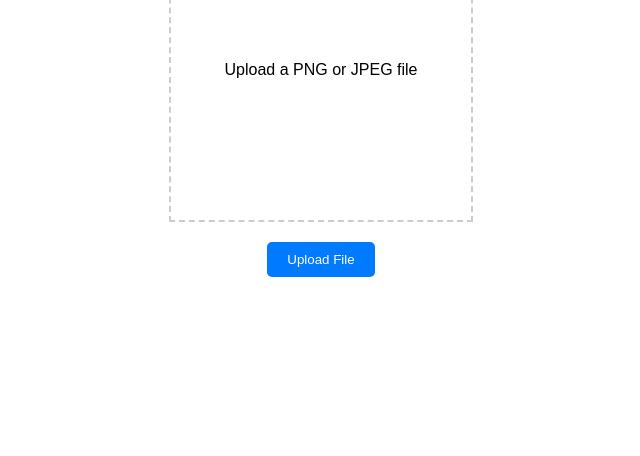
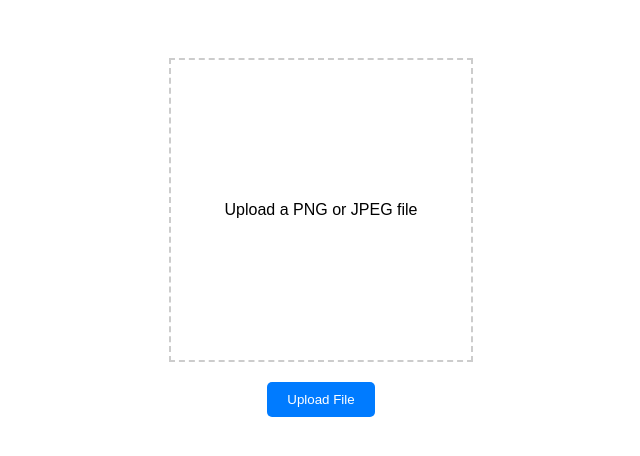
Before and after one commit to nb04/nb04.github.io, a plain HTML site: page index.html in a window 1280 px wide. Shown: the whole page, without its empty margins (319-959 px from the left). Drawn offline with Linux system fonts and the light colour scheme.

Commit message:
Update index.html

```diff
--- a/index.html
+++ b/index.html
@@ -11,7 +11,6 @@
       display:flex;
       justify-content: center;
       align-items: center;
-      height: 16vh;
       margin: 0;
       font-family: Arial, sans-serif;
     }
```
